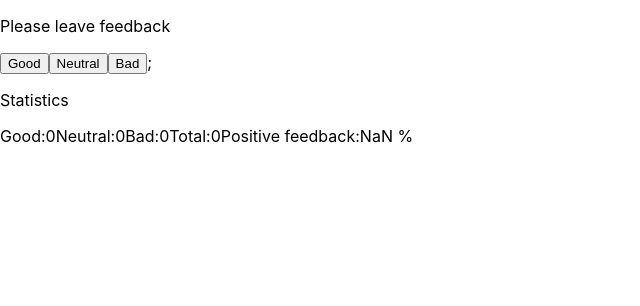
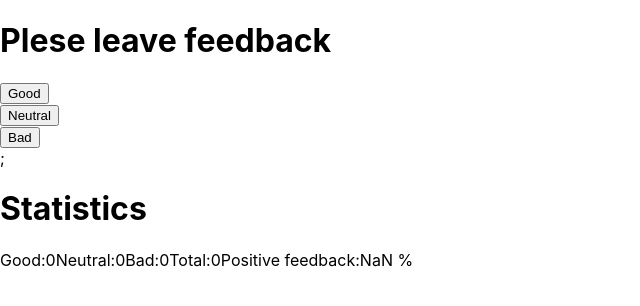
Before and after one commit to SosnaO/goit-react-hw-02-feedback, a React (Create React App) app: page / in a window 1280 px wide. Shown: the top 306 px of the page, without its empty margins (0-640 px from the left). Built offline with nearby package versions, Linux system fonts and the light colour scheme.

Commit message:
шаг 3 компонент Section

```diff
--- a/src/components/Feedback/Feedback.js
+++ b/src/components/Feedback/Feedback.js
@@ -5,6 +5,7 @@ import styles from './Feedback.css';
 //import { render } from '@testing-library/react';
 import Statistics from '../Statistics/Statistics';
 import FeedbackOptions from '../FeedbackOptions/FeedbackOptions';
+import Section from '../Section/Section';
 class Feedback extends Component {
     state = {
     good: 0,
@@ -22,6 +23,21 @@ class Feedback extends Component {
         if (value === 'bad') return { bad: prevState[value] + 1 };
       });
     };
+
+
+    // onLeaveFeedback=()=>{
+
+    //     this.setState(prevState => ({
+    //         good:prevState.good+1,
+    //         neutral:prevState.neutral+1,
+    //         bad:prevState.bad+1,
+
+    //        }));
+
+
+    // };
+
+
 
 //   goodIncrement=()=>{
 //       this.setState(prevState=>({
@@ -68,17 +84,19 @@ render(){
     const positiveFeedback=this.countPositiveFeedbackPercentage(total)
 return(
 <div className={styles.feedback}>
-    <p className={styles.heading}>Please leave feedback</p>
+
+    <Section title={'Plese leave feedback'}>
+    {/* <p className={styles.heading}>Please leave feedback</p> */}
     {/* <div>
         <button type="button" onClick={this.goodIncrement}>Good</button>
         <button type="button" onClick={this.neutralIncrement}>Neutral</button>
         <button type="button" onClick={this.badIncrement}>Bad</button>
     </div> */}
     <FeedbackOptions options={['Good', 'Neutral', 'Bad']} onLeaveFeedback={this.onLeaveFeedback} />
-
+    </Section>
+    <Section title={'Statistics'}>
     <Statistics good={this.state.good} neutral={this.state.neutral} bad={this.state.bad} total={total} positivePercentage={positiveFeedback}/>
-    {/* <p className={styles.heading}>Statistics</p>
-    <div  className={styles.counter}>
+    {/*     <div  className={styles.counter}>
     <span>Good:{this.state.good} </span>
     <span>Neutral:{this.state.neutral} </span>
     <span>Bad:{this.state.bad} </span>
@@ -89,7 +107,7 @@ return(
     */}
 
     {/* <Statistics good={} neutral={} bad={} total={} positivePercentage={}> */}
-
+    </Section>
 </div>
 );
 }
--- a/src/components/FeedbackOptions/FeedbackOptions.js
+++ b/src/components/FeedbackOptions/FeedbackOptions.js
@@ -1,5 +1,5 @@
 import React from 'react';
-// import PropTypes from 'prop-types';
+import PropTypes from 'prop-types';
 // import styles from '../Feedback/Feedback.css';
 
 
@@ -9,7 +9,10 @@ const FeedbackOptions = ({ options, onLeaveFeedback})=>{
         <>
             {options.map(button =>{
         return (
-            <button type="button" onClick={onLeaveFeedback}>{button}</button>
+            <div key={button}>
+                  <button type="button" onClick={onLeaveFeedback}>{button}</button>
+            </div>
+
         );
         }
     )
@@ -27,4 +30,8 @@ const FeedbackOptions = ({ options, onLeaveFeedback})=>{
 </>
 );
 };
+
+FeedbackOptions.propTypes = {
+    options: PropTypes.arrayOf(PropTypes.string).isRequired,
+  };
 export default FeedbackOptions;
--- /dev/null
+++ b/src/components/Section/Section.js
@@ -0,0 +1,20 @@
+import React from 'react';
+import PropTypes from 'prop-types';
+
+const Section = ({ children, title }) => {
+    return (
+      <>
+        <h1>{title}</h1>
+        {children}
+      </>
+    );
+  };
+
+
+
+  Section.propTypes = {
+    title: PropTypes.string.isRequired,
+  };
+
+
+export default Section;
--- a/src/components/Statistics/Statistics.js
+++ b/src/components/Statistics/Statistics.js
@@ -5,7 +5,7 @@ import PropTypes from 'prop-types';
 const Statistics = ({ good, neutral, bad, total, positivePercentage}) => {
     return(
         <>
-    <p className="heading">Statistics</p>
+    {/* <p className="heading">Statistics</p> */}
         <div  className="counter">
         <span>Good:{good} </span>
         <span>Neutral:{neutral} </span>
```
